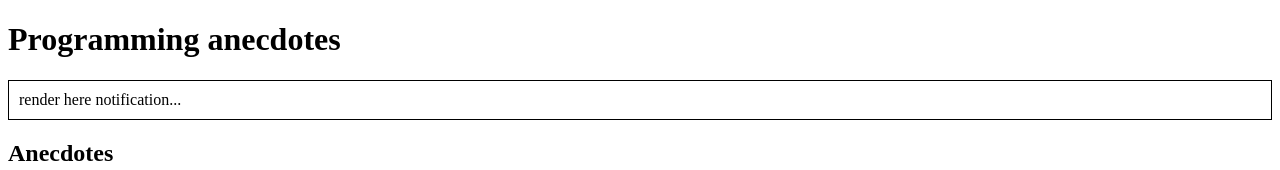
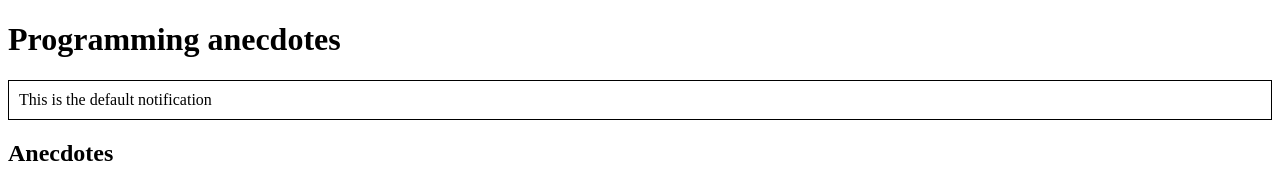
Before and after one commit to javikainen/FullStackOpen2018, a React (Create React App) app in the folder osa6/redux-anecdotes-v2/: page / in a window 1280 px wide. Shown: the top 170 px of the page. Built offline with nearby package versions, Linux system fonts and the light colour scheme.

Commit message:
ADD: Ex.6.3

```diff
--- a/osa6/redux-anecdotes-v2/src/App.js
+++ b/osa6/redux-anecdotes-v2/src/App.js
@@ -6,11 +6,11 @@ import AnecdoteList from './components/AnecdoteList'
 class App extends React.Component {
 
   render() {
-    const anecdotes = this.props.store.getState()
+    const { anecdotes } = this.props.store.getState()
     return (
       <div>
         <h1>Programming anecdotes</h1>
-        <Notification />
+        <Notification store={this.props.store} />
         <AnecdoteList store={this.props.store} />
         <AnecdoteForm store={this.props.store} />
       </div>
--- a/osa6/redux-anecdotes-v2/src/components/AnecdoteForm.js
+++ b/osa6/redux-anecdotes-v2/src/components/AnecdoteForm.js
@@ -9,6 +9,7 @@ class AnecdoteForm extends React.Component {
 
     e.target.anecdote.value = ''
   }
+
   render() {
     return (
       <div>
--- a/osa6/redux-anecdotes-v2/src/components/AnecdoteList.js
+++ b/osa6/redux-anecdotes-v2/src/components/AnecdoteList.js
@@ -3,7 +3,7 @@ import { anecdoteVoting } from '../reducers/anecdoteReducer'
 
 class AnecdoteList extends React.Component {
   render() {
-    const anecdotes = this.props.store.getState()
+    const { anecdotes } = this.props.store.getState()
     return (
       <div>
         <h2>Anecdotes</h2>
--- a/osa6/redux-anecdotes-v2/src/components/Notification.js
+++ b/osa6/redux-anecdotes-v2/src/components/Notification.js
@@ -2,6 +2,8 @@ import React from 'react'
 
 class Notification extends React.Component {
   render() {
+    const { notification } = this.props.store.getState()
+
     const style = {
       border: 'solid',
       padding: 10,
@@ -9,7 +11,7 @@ class Notification extends React.Component {
     }
     return (
       <div style={style}>
-        render here notification...
+        {notification}
       </div>
     )
   }
--- a/osa6/redux-anecdotes-v2/src/reducers/anecdoteReducer.js
+++ b/osa6/redux-anecdotes-v2/src/reducers/anecdoteReducer.js
@@ -19,18 +19,18 @@ const asObject = (anecdote) => {
 
 const initialState = anecdotesAtStart.map(asObject)
 
-const reducer = (store = initialState, action) => {
+const anecdoteReducer = (state = initialState, action) => {
   if (action.type==='VOTE') {
-    const old = store.filter(a => a.id !==action.id)
-    const voted = store.find(a => a.id === action.id)
+    const old = state.filter(a => a.id !==action.id)
+    const voted = state.find(a => a.id === action.id)
 
     return [...old, { ...voted, votes: voted.votes+1 }]
   }
   if (action.type === 'CREATE') {
-    return [...store, { content: action.content, id: getId(), votes: 0 }]
+    return [...state, { content: action.content, id: getId(), votes: 0 }]
   }
 
-  return store
+  return state
 }
 
 export const anecdoteCreation = (content) => {
@@ -47,4 +47,4 @@ export const anecdoteVoting = (id) => {
   }
 }
 
-export default reducer
+export default anecdoteReducer
--- /dev/null
+++ b/osa6/redux-anecdotes-v2/src/reducers/notificationReducer.js
@@ -0,0 +1,7 @@
+const initialState = 'This is the default notification'
+
+const notificationReducer = (state = initialState, action) => {
+  return state
+}
+
+export default notificationReducer
--- a/osa6/redux-anecdotes-v2/src/store.js
+++ b/osa6/redux-anecdotes-v2/src/store.js
@@ -1,5 +1,11 @@
-import { createStore } from 'redux'
-import reducer from './reducers/anecdoteReducer'
+import { createStore, combineReducers } from 'redux'
+import anecdoteReducer from './reducers/anecdoteReducer'
+import notificationReducer from './reducers/notificationReducer'
+
+const reducer = combineReducers({
+  anecdotes: anecdoteReducer,
+  notification: notificationReducer
+})
 
 const store = createStore(reducer)
 
```
